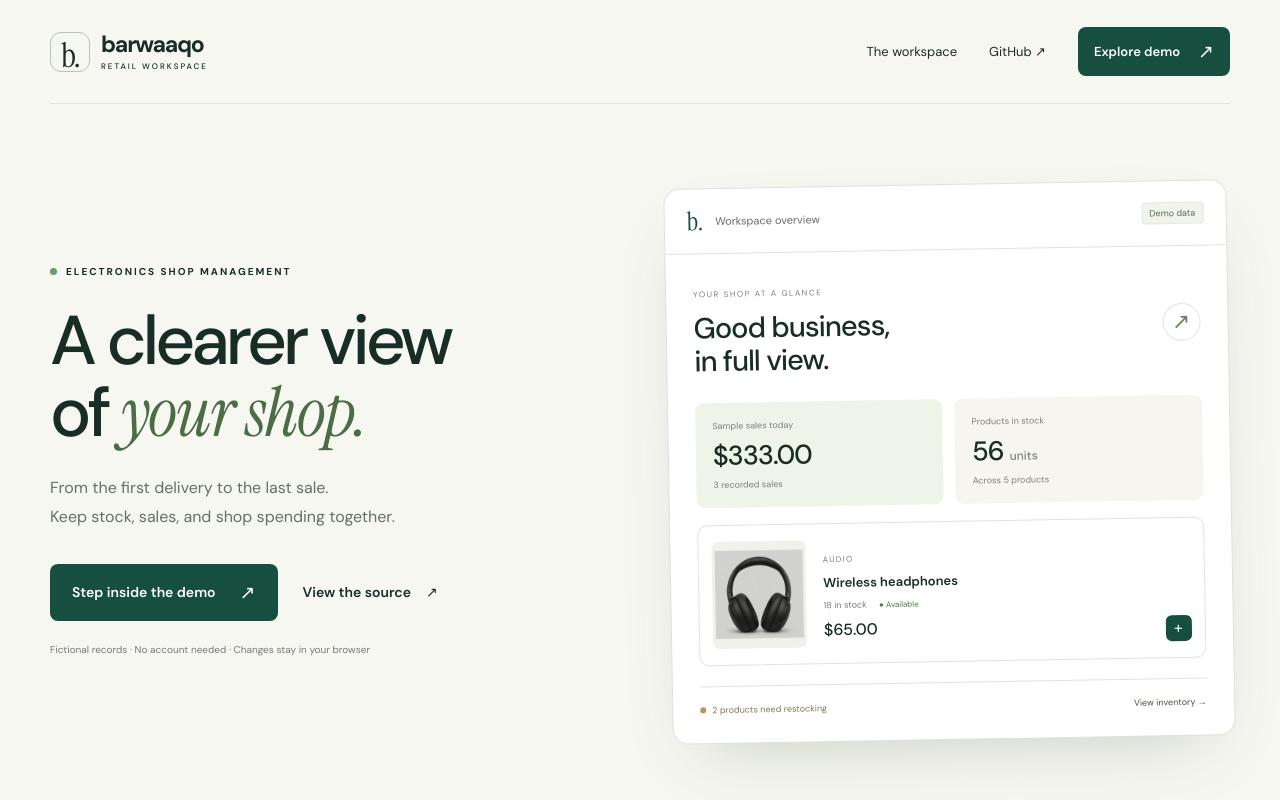
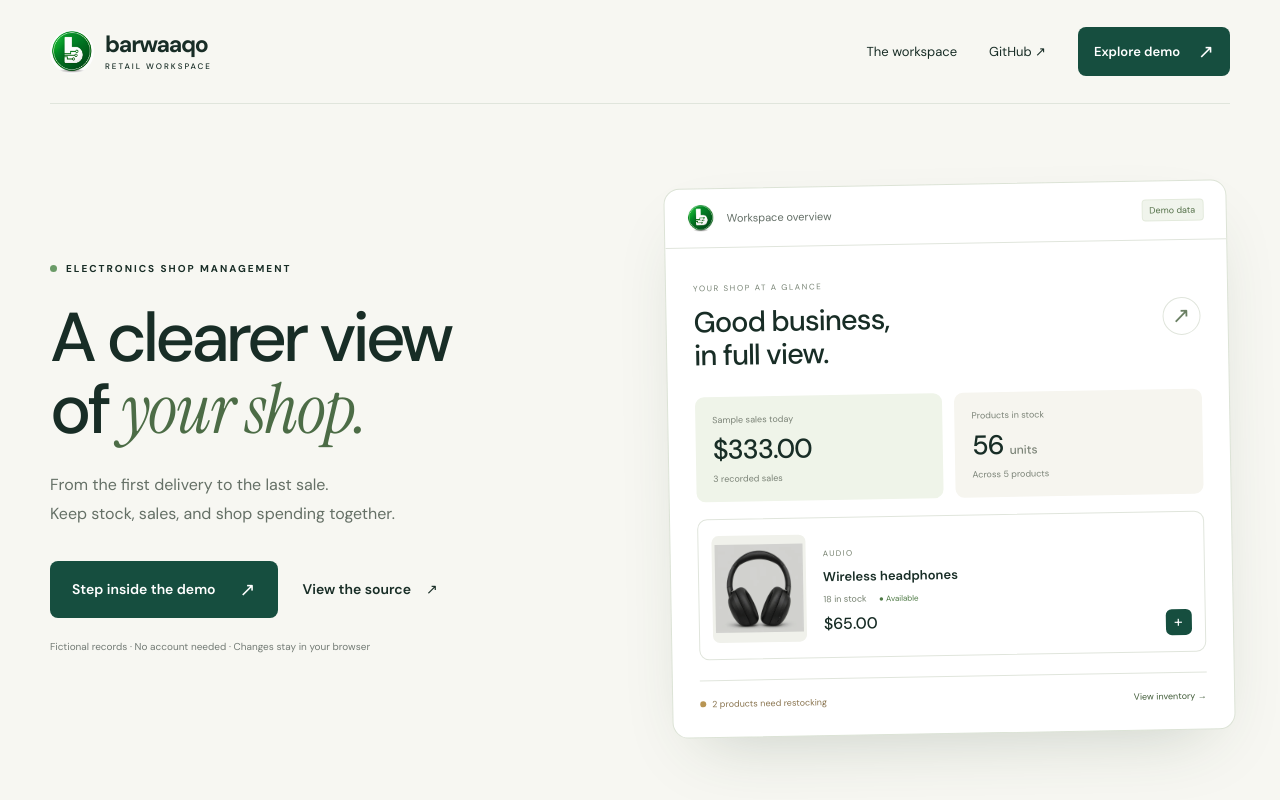
Before and after one commit to hafsaZtudIO/barwaaqo-electronics-demo, a website: page frontend/index.html in a window 1280 px wide. Shown: the top 800 px of the page. Drawn offline with Linux system fonts and the light colour scheme.

Commit message:
Use the original Barwaaqo logo throughout the public demo

```diff
--- a/backend/server.js
+++ b/backend/server.js
@@ -6,7 +6,7 @@ import { fileURLToPath } from "node:url";
 const root = resolve(fileURLToPath(new URL("..", import.meta.url)));
 const allowed = new Set(["/", "/index.html", "/backend/demo-data.js", "/backend/demo-store.js"]);
 const types = { ".html": "text/html; charset=utf-8", ".css": "text/css; charset=utf-8",
-    ".js": "text/javascript; charset=utf-8", ".webp": "image/webp", ".svg": "image/svg+xml" };
+    ".js": "text/javascript; charset=utf-8", ".webp": "image/webp", ".png": "image/png", ".svg": "image/svg+xml" };
 const port = Number(process.env.PORT || 4173);
 
 createServer(async (request, response) => {
--- a/frontend/app.js
+++ b/frontend/app.js
@@ -247,7 +247,7 @@ function render() {
 function receipt(key) {
     const sale = state.sales.find(value => value.id === key);
     if (!sale) return;
-    document.querySelector("#receipt-content").innerHTML = `<div class="receipt-heading"><p>BARWAAQO · PUBLIC DEMO</p><h2>Sample sales receipt</h2>
+    document.querySelector("#receipt-content").innerHTML = `<div class="receipt-heading"><img class="brand-logo" src="assets/logo.png" alt="Barwaaqo Electronics logo" width="44" height="44"><p>BARWAAQO · PUBLIC DEMO</p><h2>Sample sales receipt</h2>
       <p>${escape(sale.id)} · ${date(sale.date)}<br>Payment method · ${escape(sale.payment)}<br>Fictional sale · No money was transferred</p></div>`
       + table(["Product", "Qty", "Total"], sale.items.map(item => [escape(item.name), item.quantity, money(item.quantity * item.price)]))
       + `<div class="receipt-total"><span>Total</span><strong>${money(sale.total)}</strong></div>`;
--- a/frontend/index.html
+++ b/frontend/index.html
@@ -6,12 +6,13 @@
   <meta name="description" content="Explore a public electronics shop workspace with sales, inventory, expenses, and supplier purchases. All records are fictional.">
   <meta name="theme-color" content="#164e3f">
   <title>Barwaaqo · A clearer view of your shop</title>
+  <link rel="icon" type="image/png" href="assets/logo.png">
   <link rel="stylesheet" href="styles.css">
 </head>
 <body class="landing">
   <a class="skip" href="#main">Skip to content</a>
   <header class="home-nav wrap">
-    <a class="brand" href="index.html" aria-label="Barwaaqo home"><span class="brand-mark">b.</span><span>barwaaqo<small>RETAIL WORKSPACE</small></span></a>
+    <a class="brand" href="index.html" aria-label="Barwaaqo home"><img class="brand-logo" src="assets/logo.png" alt="" width="44" height="44"><span>barwaaqo<small>RETAIL WORKSPACE</small></span></a>
     <nav aria-label="Main navigation"><a href="#workspace">The workspace</a><a href="https://github.com/hafsaZtudIO/barwaaqo-electronics-demo">GitHub ↗</a><a class="button dark small" href="demo.html">Explore demo <span>↗</span></a></nav>
   </header>
   <main id="main">
@@ -24,7 +25,7 @@
         <p class="demo-note">Fictional records · No account needed · Changes stay in your browser</p>
       </div>
       <a class="workspace-preview" href="demo.html" aria-label="Explore the interactive retail workspace">
-        <div class="preview-top"><span class="preview-symbol">b.</span><span>Workspace overview</span><span class="preview-status">Demo data</span></div>
+        <div class="preview-top"><img class="preview-logo" src="assets/logo.png" alt="" width="28" height="28"><span>Workspace overview</span><span class="preview-status">Demo data</span></div>
         <div class="preview-content">
           <div class="preview-heading"><div><small>YOUR SHOP AT A GLANCE</small><h2>Good business,<br>in full view.</h2></div><span class="preview-arrow">↗</span></div>
           <div class="preview-stats"><div><span>Sample sales today</span><strong>$333.00</strong><small>3 recorded sales</small></div><div><span>Products in stock</span><strong>56 <small>units</small></strong><small>Across 5 products</small></div></div>
@@ -47,6 +48,6 @@
       <div><p>This standalone demo runs with sample records and browser storage. Explore the code, try a sale, or reset the data and start again.</p><a href="demo.html" class="button cream">Explore the workspace <span>↗</span></a></div>
     </section>
   </main>
-  <footer class="home-footer wrap"><a class="brand wordmark" href="index.html">barwaaqo<span> / public demo</span></a><span>Built with JavaScript. Made to be explored.</span><a href="https://github.com/hafsaZtudIO/barwaaqo-electronics-demo">Source on GitHub ↗</a></footer>
+  <footer class="home-footer wrap"><a class="brand wordmark" href="index.html"><img class="preview-logo" src="assets/logo.png" alt="" width="28" height="28">barwaaqo<span> / public demo</span></a><span>Built with JavaScript. Made to be explored.</span><a href="https://github.com/hafsaZtudIO/barwaaqo-electronics-demo">Source on GitHub ↗</a></footer>
 </body>
 </html>
--- a/frontend/styles.css
+++ b/frontend/styles.css
@@ -141,16 +141,12 @@ img {
     letter-spacing:-1.2px;
     line-height:1.1
 }
-.brand-mark {
-    width:40px;
-    height:40px;
-    border:1px solid #b6c5af;
-    border-radius:11px;
-    display:grid;
-    place-items:center;
-    font:34px "Instrument Serif",Georgia,serif;
-    letter-spacing:-2px;
-    padding-bottom:3px
+.brand-logo {
+    width:44px;
+    height:44px;
+    object-fit:contain;
+    flex-shrink:0;
+    border-radius:50%
 }
 .brand small {
     display:block;
@@ -224,9 +220,12 @@ img {
     font-size:11px;
     color:#636e66
 }
-.preview-symbol {
-    font:26px "Instrument Serif",Georgia,serif;
-    color:var(--green)
+.preview-logo {
+    width:28px;
+    height:28px;
+    object-fit:contain;
+    flex-shrink:0;
+    border-radius:50%
 }
 .preview-status {
     margin-left:auto;
@@ -1274,10 +1273,9 @@ dialog::backdrop {
         padding:0;
         font-size:19px
     }
-    .sidebar .brand-mark {
+    .sidebar .brand-logo {
         width:32px;
-        height:32px;
-        font-size:28px
+        height:32px
     }
     .sidebar .brand small {
         font-size:7px
```
Also changed, not shown: frontend/demo.html (+2 -1 lines), README.md, frontend/assets/logo.png (added).
